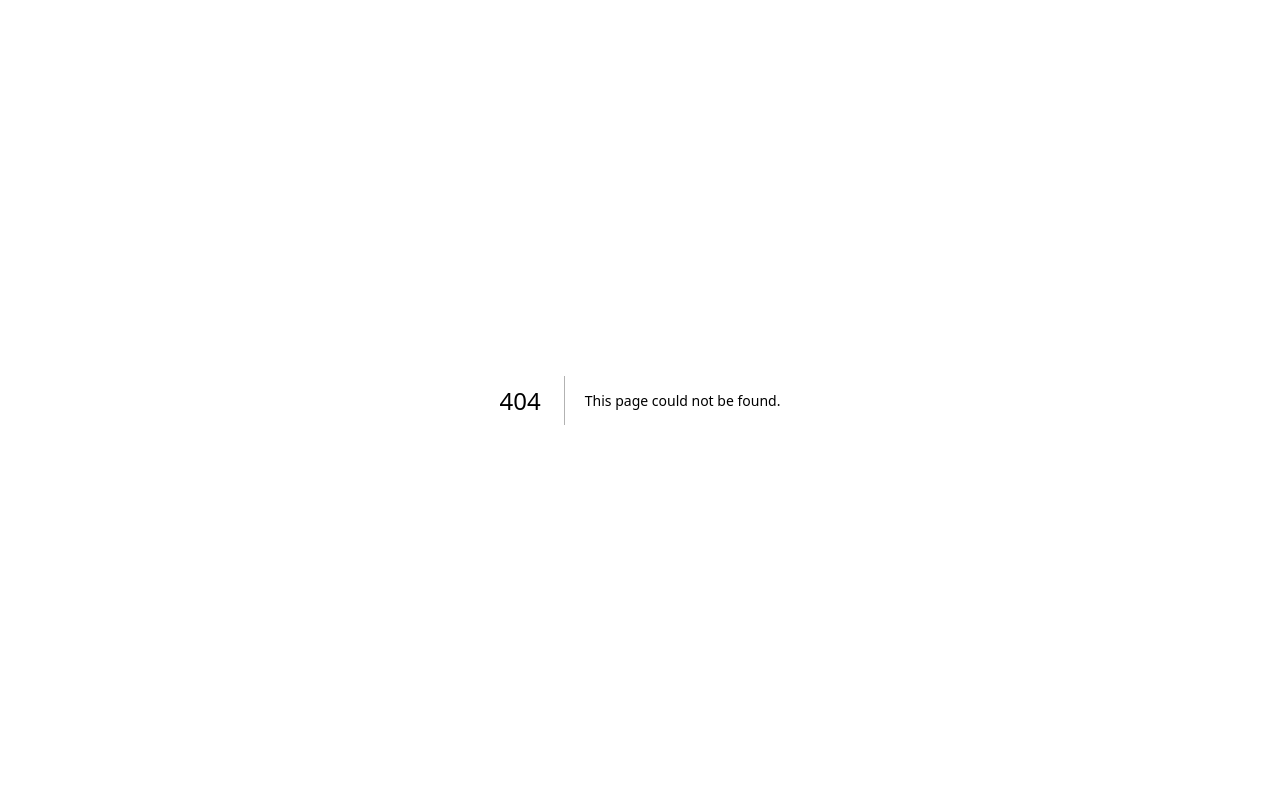
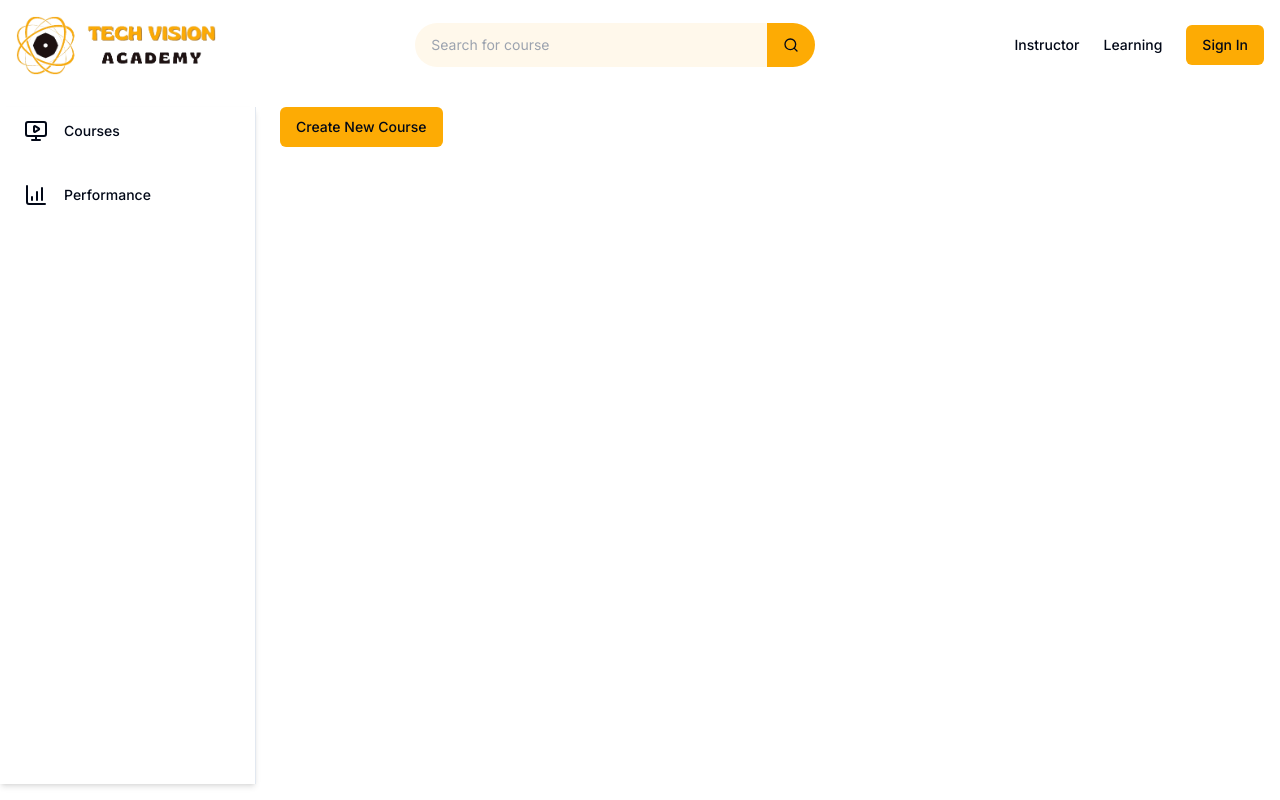
Before and after one commit to DiveInDeep/academy, a Next.js app: page /instructor/courses in a window 1280 px wide. Before the commit this address had no page. Built offline with nearby package versions, Linux system fonts and the light colour scheme; no server answers.

Commit message:
WIX[view] Sidebar

```diff
--- a/app/(home)/layout.tsx
+++ b/app/(home)/layout.tsx
@@ -1,4 +1,4 @@
-import Topbar from "@/components/Topbar";
+import Topbar from "@/components/layout/Topbar";
 
 const HomeLayout = ({ children }: { children: React.ReactNode }) => {
   return (
--- a/app/(home)/page.tsx
+++ b/app/(home)/page.tsx
@@ -1,5 +1,4 @@
 import { UserButton } from "@clerk/nextjs";
-import Image from "next/image";
 
 export default function Home() {
   return (
--- /dev/null
+++ b/app/(instructor)/instructor/courses/page.tsx
@@ -0,0 +1,16 @@
+import { Button } from "@/components/ui/button";
+import { auth } from "@clerk/nextjs/server";
+import Link from "next/link";
+import { redirect } from "next/navigation";
+
+const CoursesPage = () => {
+  return (
+    <div className="px-6 py-4">
+      <Link href="/instructor/create-course">
+        <Button>Create New Course</Button>
+      </Link>
+    </div>
+  );
+};
+
+export default CoursesPage;
--- /dev/null
+++ b/app/(instructor)/layout.tsx
@@ -0,0 +1,16 @@
+import Sidebar from "@/components/layout/Sidebar";
+import Topbar from "@/components/layout/Topbar";
+
+const InstructorLayout = ({ children }: { children: React.ReactNode }) => {
+  return (
+    <div className="h-full flex flex-col">
+      <Topbar />
+      <div className="flex-1 flex">
+        <Sidebar />
+        <div className="flex-1">{children}</div>
+      </div>
+    </div>
+  );
+};
+
+export default InstructorLayout;
--- a/components/Topbar.tsx
+++ /dev/null
@@ -1,8 +0,0 @@
-
-const Topbar = () => {
-  return (
-    <div>Topbar</div>
-  )
-}
-
-export default Topbar
--- /dev/null
+++ b/components/layout/Sidebar.tsx
@@ -0,0 +1,29 @@
+import { BarChart4, MonitorPlay } from "lucide-react";
+import Link from "next/link";
+
+const Sidebar = () => {
+  const sidebarRoutes = [
+    { icon: <MonitorPlay />, label: "Courses", path: "/instructor/courses" },
+    {
+      icon: <BarChart4 />,
+      label: "Performance",
+      path: "/instructor/performance",
+    },
+  ];
+
+  return (
+    <div className="max-sm:hidden flex flex-col w-64 border-r shadow-md px-3 my-4 gap-4 text-sm font-medium">
+      {sidebarRoutes.map((route) => (
+        <Link
+          href={route.path}
+          key={route.path}
+          className="flex items-center gap-4 p-3 rounded-lg hover:bg-[#FFF8E8]"
+        >
+          {route.icon} {route.label}
+        </Link>
+      ))}
+    </div>
+  );
+};
+
+export default Sidebar;
--- /dev/null
+++ b/components/layout/Topbar.tsx
@@ -0,0 +1,57 @@
+"use client";
+
+import { useAuth, UserButton } from "@clerk/nextjs";
+import { Search } from "lucide-react";
+import Image from "next/image";
+import Link from "next/link";
+import { Button } from "../ui/button";
+
+const Topbar = () => {
+  const { isSignedIn } = useAuth();
+  const topRoutes = [
+    { label: "Instructor", path: "/instructor/courses" },
+    {
+      label: "Learning",
+      path: "/learning ",
+    },
+  ];
+  return (
+    <div className="flex justify-between items-center p-4">
+      <Link href="/">
+        <Image src="/logo.png" height={100} width={200} alt="logo" />
+      </Link>
+
+      <div className="max-md:hidden w-[400px] rounded-full flex">
+        <input
+          className="flex-grow bg-[#FFF8EB] rounded-l-full border-none outline-none text-sm pl-4 py-3"
+          placeholder="Search for course"
+        />
+        <button className="bg-[#FDAB04] rounded-r-full border-none outline-none cursor-pointer px-4 py-3 hover:bg-[#FDAB04]/80">
+          <Search className="h-4 w-4" />
+        </button>
+      </div>
+      <div className="flex gap-6 items-center">
+        <div className="max-sm:hidden flex gap-6">
+          {topRoutes.map((route) => (
+            <Link
+              href={route.path}
+              key={route.path}
+              className="text-sm font-medium hover:text-[#FDAB04]"
+            >
+              {route.label}
+            </Link>
+          ))}
+        </div>
+        {isSignedIn ? (
+          <UserButton afterSignOutUrl="/sign-in" />
+        ) : (
+          <Link href="/sign-in">
+            <Button>Sign In</Button>
+          </Link>
+        )}
+      </div>
+    </div>
+  );
+};
+
+export default Topbar;
--- /dev/null
+++ b/components/ui/button.tsx
@@ -0,0 +1,56 @@
+import * as React from "react"
+import { Slot } from "@radix-ui/react-slot"
+import { cva, type VariantProps } from "class-variance-authority"
+
+import { cn } from "@/lib/utils"
+
+const buttonVariants = cva(
+  "inline-flex items-center justify-center whitespace-nowrap rounded-md text-sm font-medium ring-offset-background transition-colors focus-visible:outline-none focus-visible:ring-2 focus-visible:ring-ring focus-visible:ring-offset-2 disabled:pointer-events-none disabled:opacity-50",
+  {
+    variants: {
+      variant: {
+        default: "bg-[#FDAB04] text-black-foreground hover:bg-[#FDAB04]/90",
+        destructive:
+          "bg-destructive text-destructive-foreground hover:bg-destructive/90",
+        outline:
+          "border border-input bg-background hover:bg-accent hover:text-accent-foreground",
+        secondary:
+          "bg-secondary text-secondary-foreground hover:bg-secondary/80",
+        ghost: "hover:bg-accent hover:text-accent-foreground",
+        link: "text-primary underline-offset-4 hover:underline",
+      },
+      size: {
+        default: "h-10 px-4 py-2",
+        sm: "h-9 rounded-md px-3",
+        lg: "h-11 rounded-md px-8",
+        icon: "h-10 w-10",
+      },
+    },
+    defaultVariants: {
+      variant: "default",
+      size: "default",
+    },
+  }
+)
+
+export interface ButtonProps
+  extends React.ButtonHTMLAttributes<HTMLButtonElement>,
+    VariantProps<typeof buttonVariants> {
+  asChild?: boolean
+}
+
+const Button = React.forwardRef<HTMLButtonElement, ButtonProps>(
+  ({ className, variant, size, asChild = false, ...props }, ref) => {
+    const Comp = asChild ? Slot : "button"
+    return (
+      <Comp
+        className={cn(buttonVariants({ variant, size, className }))}
+        ref={ref}
+        {...props}
+      />
+    )
+  }
+)
+Button.displayName = "Button"
+
+export { Button, buttonVariants }
--- a/package.json
+++ b/package.json
@@ -9,7 +9,8 @@
     "lint": "next lint"
   },
   "dependencies": {
-    "@clerk/nextjs": "^5.3.1",
+    "@clerk/nextjs": "^5.1.3",
+    "@radix-ui/react-slot": "^1.1.0",
     "class-variance-authority": "^0.7.0",
     "clsx": "^2.1.1",
     "lucide-react": "^0.427.0",
```
Also changed, not shown: 2 other files (tests, documents, lock files or other folders).
